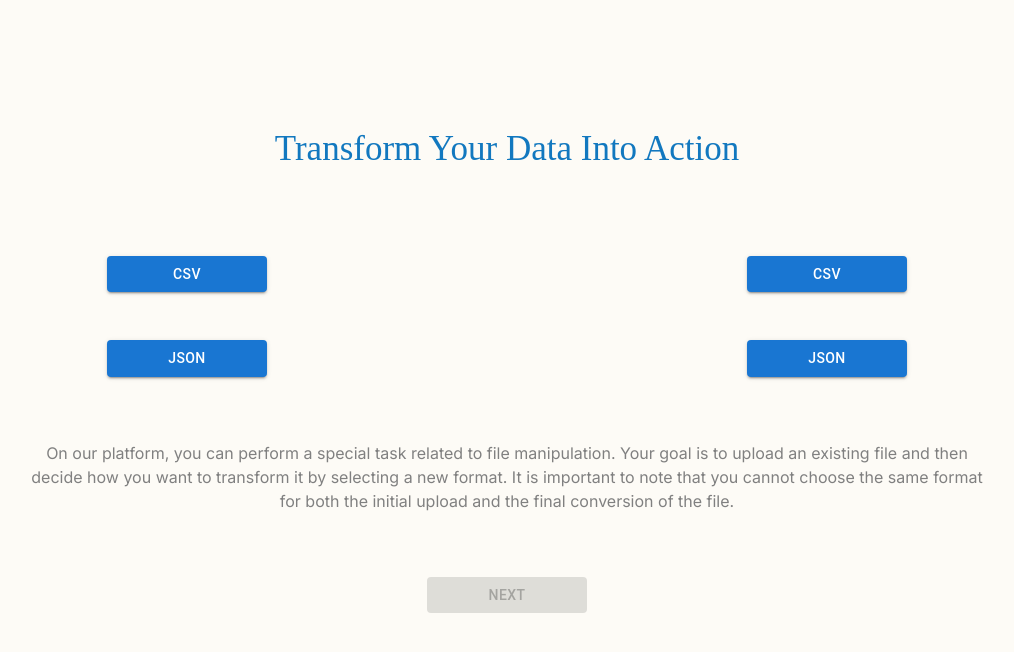
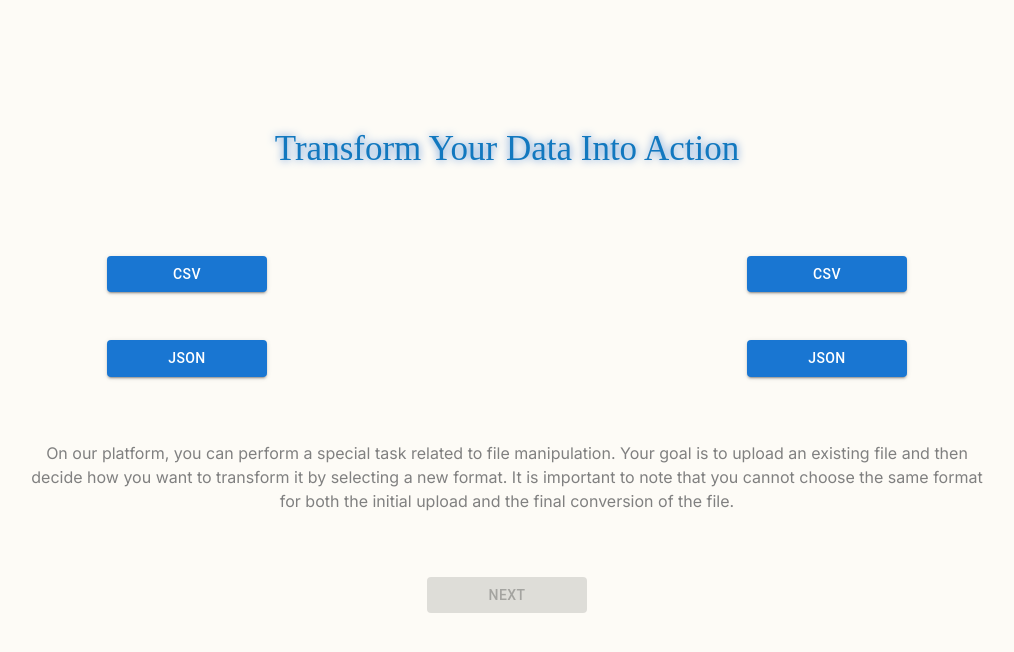
Before and after one commit to DIMELOFLOW/data-garden, a Next.js app: page / in a window 1280 px wide. Shown: the top 652 px of the page, without its empty margins (133-1147 px from the left). Built offline with nearby package versions, Linux system fonts and the light colour scheme.

Commit message:
shadow title

```diff
--- a/src/app/globals.css
+++ b/src/app/globals.css
@@ -37,7 +37,7 @@ body {
   font-family: "Times New Roman", Times, serif;
   font-size: 35px;
   color: #1278bf;
-  /* text-shadow: 0px 0px 9px #508AD3; */
+  text-shadow: 0px 0px 9px #508ad3;
 }
 
 .containerButton {
```
